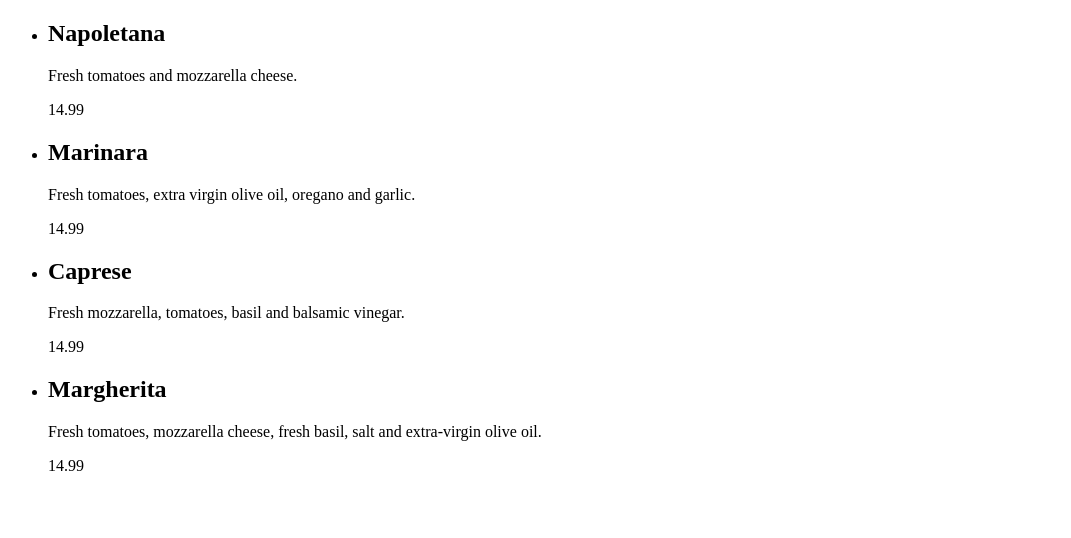
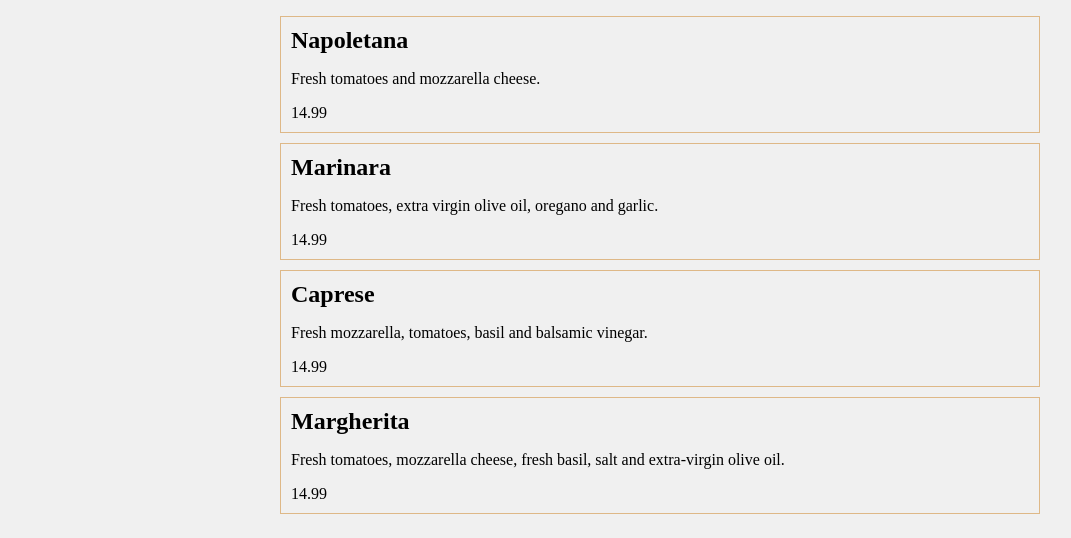
Before and after one commit to arisa-hirata/react-plus-typescript, a React app: page / in a window 1280 px wide. Shown: the top 538 px of the page, without its empty margins (0-1071 px from the left). Built offline with nearby package versions, Linux system fonts and the light colour scheme.

Commit message:
setting up css modules

```diff
--- a/package.json
+++ b/package.json
@@ -19,9 +19,12 @@
     "@types/react": "^18.0.9",
     "@types/react-dom": "^18.0.4",
     "babel-loader": "^8.2.5",
+    "css-loader": "^6.7.1",
     "html-webpack-plugin": "^5.5.0",
+    "mini-css-extract-plugin": "^2.6.0",
     "ts-loader": "^9.3.0",
     "typescript": "^4.6.4",
+    "typescript-plugin-css-modules": "^3.4.0",
     "webpack": "^5.72.1",
     "webpack-cli": "^4.9.2",
     "webpack-dev-server": "^4.9.0"
--- /dev/null
+++ b/src/components/App.module.css
@@ -0,0 +1,21 @@
+.container {
+  max-width: 800px;
+  margin: 0 auto;
+  padding: 0 15px;
+}
+
+.header {
+  margin: 0 0 50px;
+  text-align: center;
+}
+
+.siteTitle {
+  font-size: 32px;
+  margin: 0 0 10px;
+}
+
+.pizzaList {
+  list-style: none;
+  margin: 0 0 20px;
+  padding: 0;
+}
--- a/src/components/App.tsx
+++ b/src/components/App.tsx
@@ -1,11 +1,16 @@
 import React from 'react';
 import pizzas from '../data/pizzas.json';
-import Pizza from './Pizza'
+import Pizza from './Pizza';
+import AppCSS from './App.module.css';
 
 const App = () => {
-  return <ul>{pizzas.map((pizza) => {
-    return <Pizza key={pizza.id} pizza={pizza} />
-  })}</ul>
+  return (
+    <div className={AppCSS.container}>
+      <ul>{pizzas.map((pizza) => {
+        return <Pizza key={pizza.id} pizza={pizza} />
+      })}</ul>
+    </div>
+  );
 };
 
 export default App;
--- /dev/null
+++ b/src/components/Pizza.module.css
@@ -0,0 +1,14 @@
+.container {
+  border: 1px solid burlywood;
+  margin: 0 0 10px;
+  padding: 10px;
+  list-style: none;
+}
+
+.container h2 {
+  margin: 0 0 10px;
+}
+
+.container p {
+  margin-bottom: 0;
+}
--- a/src/components/Pizza.tsx
+++ b/src/components/Pizza.tsx
@@ -1,4 +1,5 @@
 import React from 'react';
+import PizzaCSS from './Pizza.module.css';
 
 interface Pizza {
   id: number;
@@ -13,7 +14,7 @@ interface Props {
 
 const Pizza: React.FC<Props> = ({ pizza }) => {
   return (
-    <li>
+    <li className={PizzaCSS.container}>
       <h2>{pizza.name}</h2>
       <p>{pizza.description}</p>
       <p>{pizza.price}</p>
--- /dev/null
+++ b/src/custom.d.ts
@@ -0,0 +1,4 @@
+declare module '*.css' {
+  const css: { [key: string]: string };
+  export default css;
+}
--- a/src/index.tsx
+++ b/src/index.tsx
@@ -1,5 +1,6 @@
 import React from 'react';
 import ReactDOM from 'react-dom';
-import App from './components/App'
+import App from './components/App';
+import '../styles/main.css';
 
 ReactDOM.render(<App />, document.getElementById('root'));
--- /dev/null
+++ b/styles/main.css
@@ -0,0 +1,3 @@
+body {
+  background-color: #f0f0f0;
+}
--- a/tsconfig.json
+++ b/tsconfig.json
@@ -10,7 +10,8 @@
     "jsx": "react",
     "sourceMap": true,
     "moduleResolution": "Node",
-    "resolveJsonModule": true
+    "resolveJsonModule": true,
+    "plugins": [{ "name": "typescript-plugin-css-modules" }]
   },
   "include": ["./src/**/*"],
 
--- a/webpack.config.js
+++ b/webpack.config.js
@@ -1,4 +1,5 @@
 const HtmlWebPackPlugin = require('html-webpack-plugin');
+const MiniCssExtractPlugin = require('mini-css-extract-plugin');
 
 module.exports = {
   entry: "./src/index.tsx",
@@ -13,12 +14,20 @@ module.exports = {
         loader: 'babel-loader',
         exclude: /node_modules/,
       },
+      {
+        test: /\.css$/,
+        use: [
+          MiniCssExtractPlugin.loader,
+          { loader: 'css-loader', options: { modules: true } }
+        ],
+      },
     ]
   },
   plugins: [
     new HtmlWebPackPlugin({
       template: './src/index.html',
       filename: 'index.html',
-    })
+    }),
+    new MiniCssExtractPlugin(),
   ],
 };
```
Also changed, not shown: 1 other file (tests, documents, lock files or other folders).
